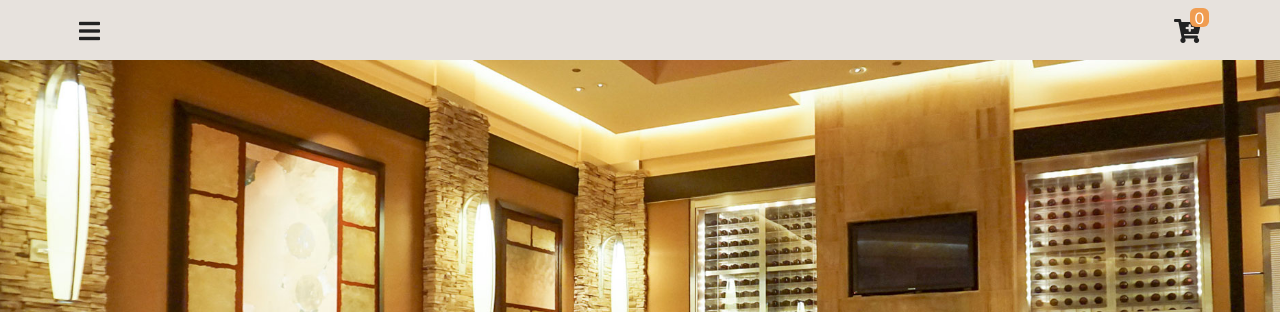
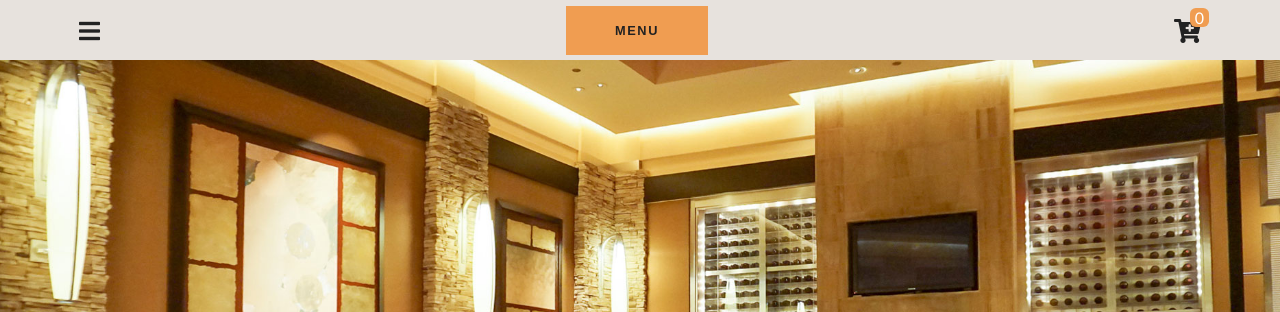
Before and after one commit to SolInvictusx/Personal-Portfolio, a plain HTML site: page jsproject.html in a window 1280 px wide. Shown: the top 312 px of the page. Drawn offline with Linux system fonts and the light colour scheme.

Commit message:
Adding navigation in jsproject

```diff
--- a/css/main.css
+++ b/css/lostloop.css
@@ -31,6 +31,21 @@ body {
     align-items: center;
     background: rgb(231, 226, 221);
     z-index: 1;
+    align-items: left;
+    justify-content: flex-start;
+    margin-right: auto;
+}
+
+.menuIcon {
+    font-weight: bold;
+    padding: 1rem 3rem;
+    text-transform: uppercase;
+    letter-spacing: var(--mainSpacing);
+    font-size: 0.8rem;
+    background: var(--primaryColor);
+    color: var(--mainBlack);
+    border: 1px solid var(--primaryColor);
+    cursor: pointer;
 }
 
 .navbar-center {
--- a/jsproject.html
+++ b/jsproject.html
@@ -11,7 +11,7 @@
     <link rel="stylesheet" href="https://cdnjs.cloudflare.com/ajax/libs/font-awesome/5.11.2/css/all.css"
         integrity="sha256-46qynGAkLSFpVbEBog43gvNhfrOj+BmwXdxFgVK/Kvc=" crossorigin="anonymous" />
     <!-- custom css -->
-    <link rel="stylesheet" href="css/main.css">
+    <link rel="stylesheet" href="css/lostloop.css">
 </head>
 
 <body>
@@ -21,7 +21,7 @@
             <span class="nav-icon">
                 <i class="fas fa-bars"></i>
             </span>
-            <!-- <img src="img/logo.svg" alt="Store Logo" class="logo"> -->
+            <button class="menuIcon">Menu</button>
             <div class="cart-btn">
                 <span class="nav-icon">
                     <i class="fas fa-cart-plus"></i>
```
